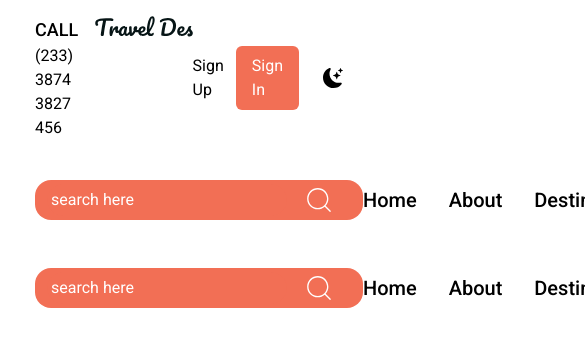
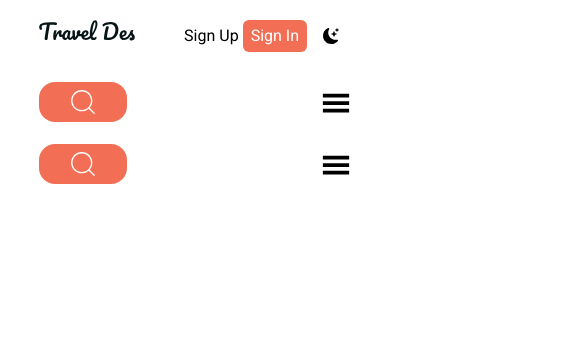
Before and after one commit to devMasrafi/travelDes, a Next.js app: page /navBar in a window 390 px wide. Shown: the top 346 px of the page, 585 px wide, since content can reach past the window. Built offline with nearby package versions, Linux system fonts and the light colour scheme.

Commit message:
update on responsive header-nav-hero

```diff
--- a/src/app/(upperNav)/header/page.jsx
+++ b/src/app/(upperNav)/header/page.jsx
@@ -1,4 +1,4 @@
-'use client'
+"use client";
 
 import Image from "next/image";
 import logoImg from "/public/images/Travel Des.svg";
@@ -11,27 +11,31 @@ import { BsFillMoonStarsFill } from "react-icons/bs";
 const Header = () => {
   const { theme, toggleTheme } = useTheme();
   return (
-    <section className="container mx-auto mt-4 mb-4">
-      <div className="flex justify-between">
-        <div>
+    <section className="container mx-auto mt-4 mb-4 sm:p-1 lg:p-0">
+      <div className="flex items-center">
+        <div className="lg:w-[40%] sm:hidden lg:block ">
           <h3 className="text-lg uppercase font-medium ">call</h3>
           <p className="text-md ">(233) 3874 3827 456</p>
         </div>
         {/* web logo */}
+        <div className=" flex justify-between lg:w-[60%] sm:w-full sm:gap-1">
           <div>
             <Image
-            className="w-[15rem] "
+              className="lg:w-[15rem] sm:w-[6rem] "
               src={theme == "light" ? logoImg : logoImglight}
               alt="something"
             />
           </div>
-        <div className="flex gap-3 items-center capitalize ">
+          <div className="flex lg:gap-3 sm:gap-1 items-center capitalize ">
             <div>sign up</div>
-          <div className="px-4 py-2 bg-orrangeCol rounded-md text-white ">sign in</div>
-          <div className="text-xl px-3 flex items-center">
+            <div className="lg:px-4 lg:py-2 sm:px-2 sm:py-1 bg-orrangeCol rounded-md text-white ">
+              sign in
+            </div>
+            <div className="lg:text-xl px-3 flex items-center">
               <button onClick={toggleTheme}>
                 {theme === "light" ? <BsFillMoonStarsFill /> : <FaSun />}
               </button>
+            </div>
           </div>
         </div>
       </div>
--- a/src/app/(upperNav)/navBar/page.jsx
+++ b/src/app/(upperNav)/navBar/page.jsx
@@ -1,21 +1,36 @@
-'use client'
+"use client";
 
 import { SearchBar } from "@/components/SearchBar";
 import { useTheme } from "@/context/ThemeContext";
 import Link from "next/link";
-import { CiSearch } from "react-icons/ci";
+import { useState } from "react";
+import { GiHamburgerMenu } from "react-icons/gi";
 
 const NavBar = () => {
-  const {theme, toogleTheme} = useTheme()
+  const { theme, toogleTheme } = useTheme();
+  const [navToggle, setNavToggle] = useState(false);
+
+  const onToggleHandler = () => {
+    setNavToggle(true);
+  };
 
   return (
     <section className="container mx-auto mt-8">
-      <div className="flex justify-between items-center">
-        <div>
-          <SearchBar/>
+      <div className="sm:px-1 lg:px-0 flex justify-between items-center">
+        <div className="relative w-full flex justify-between items-center">
+          <div>
+            <div className="sm:absolute lg:relative top-[-0.4rem] lg:top-[0.2rem]  ">
+              <SearchBar />
+            </div>
+          </div>
+          <div className="sm:text-3xl lg:hidden">
+            <GiHamburgerMenu />
+          </div>
         </div>
-        <div>
-          <ul className="flex gap-8 items-center text-xl capitalize font-medium  ">
+
+        {/* navigation pages */}
+        <div className="sm:hidden lg:block ">
+          <ul className="lg:flex gap-x-4 items-center lg:text-lg xl:text-xl capitalize font-medium whitespace-nowrap">
             <li>
               <Link href="/">home</Link>
             </li>
--- a/src/app/page.jsx
+++ b/src/app/page.jsx
@@ -3,18 +3,9 @@ import Image from "next/image";
 
 const Home = () => {
   return (
-    <div className="font-fontRoboto">
-      <div>
-        <div>
-          <VideoBg />
-        </div>
-        <div>
-          <div>
-
-          </div>
-        </div>
-      </div>
-    </div>
+    <>
+      <VideoBg/>
+    </>
   );
 };
 
--- a/src/components/SearchBar.jsx
+++ b/src/components/SearchBar.jsx
@@ -1,25 +1,43 @@
 import { useTheme } from "@/context/ThemeContext";
+import { useState } from "react";
 import { CiSearch } from "react-icons/ci";
+import { RxCross2 } from "react-icons/rx";
 
 export const SearchBar = () => {
-    const {theme, toogleTheme} = useTheme()
+  const { theme } = useTheme();
+  const [isVisible, setIsVisible] = useState(false);
+
+  const isSearchHandler = () => {
+    setIsVisible((prev) => !prev);
+    // console.log("Search bar visibility toggled:", !isVisible);
+  };
 
   return (
     <div
       className={`flex items-center px-3 py-1 rounded-2xl ${
-        theme == "light" ? "bg-orrangeCol" : "bg-grayCol"
-      }  `}
+        theme === "light" ? "bg-orrangeCol" : "bg-grayCol"
+      }`}
     >
+      {/* Search Input */}
       <input
-        // style change based on theme
-        className={`w-[15rem] rounded-2xl p-1  outline-none text-white placeholder:text-white ${
-          theme == "light" ? "bg-orrangeCol" : "bg-grayCol"
+        className={`transition-all duration-300 ease-in-out ${
+          isVisible ? "sm:w-full lg:w-full p-1" : "sm:w-0 p-0"
+        } rounded-2xl outline-none text-white placeholder:text-white ${
+          theme === "light" ? "bg-orrangeCol" : "bg-grayCol"
         }`}
         type="text"
         placeholder="search here"
+        style={{ visibility: isVisible ? "visible" : "sm:hidden lg:visible" }}
       />
-      <label htmlFor="search">
-        <CiSearch className="text-2xl  w-[4rem] text-white h-[2rem] " />
+
+      {/* Search Icon */}
+      <label htmlFor="search" onClick={isSearchHandler}>
+        {
+          isVisible ?
+          <RxCross2  className="text-2xl w-[4rem] text-white h-[2rem] cursor-pointer"/>
+          :
+          <CiSearch className="text-2xl w-[4rem] text-white h-[2rem] cursor-pointer" />
+        }
       </label>
     </div>
   );
--- a/src/components/VideoBg.jsx
+++ b/src/components/VideoBg.jsx
@@ -17,57 +17,63 @@ export const VideoBg = () => {
         </div>
       </div>
       <div>
-        <div className="relative z-5000 top-[12rem] ">
+        <div className="relative z-5000 top-[12rem] sm:px-2 lg:px-0">
           <div className="container mx-auto ">
-            <div className="flex justify-between drop-shadow-[0_15px_15px_rgba(0,0,0,0.30)]">
-              <div className="w-[40%] text-white">
-                <h2 className=" font-bold text-5xl pb-3">
+            <div className="flex justify-between drop-shadow-[0_15px_15px_rgba(0,0,0,0.40)]">
+              <div className="lg:w-[50%] sm:w-[80%] text-white">
+                <h2 className=" font-bold lg:text-5xl lg:pb-3 sm:pb-2 sm:text-2xl">
                   The World&#39;s Best Travel Spots
                 </h2>
-                <p className="text-lg tracking-wide ">
+                <p className="lg:text-lg sm:text-sm tracking-wide ">
                   Lorem ipsum dolor sit amet consectetur. Platea urna hendrerit
                   dui eget velit sollicitudin orci. Non sit lorem dolor placerat
                   faucibus. Ut tellus fewow fadeInUp sugiat facilisi neque
                   sagittis cursus sagittis.
                 </p>
               </div>
-              <div>things</div>
             </div>
+            {/* customer review */}
             <div className="flex items-center ">
               <div className="mt-6 flex -space-x-3  ">
-                <div className="w-[44px] h-[44px] bg-blue-500 rounded-full flex items-center justify-center text-white text-xl font-bold transform transition-transform duration-300 hover:scale-150">
+                <div className="lg:w-[44px] lg:h-[44px] sm:w-[30px] sm:h-[30px] bg-blue-500 rounded-full flex items-center justify-center text-white text-xl font-bold transform transition-transform duration-300 hover:scale-150">
                   <Image
                     src={"/images/profile/PrImage1.jpg"}
                     fill
                     className="object-cover rounded-full"
+                    alt="customer images"
                   />
                 </div>
-                <div className="w-[44px] h-[44px] bg-blue-500 rounded-full flex items-center justify-center text-white text-xl font-bold transform transition-transform duration-300 hover:scale-150">
+                <div className="lg:w-[44px] lg:h-[44px] sm:w-[30px] sm:h-[30px] bg-blue-500 rounded-full flex items-center justify-center text-white text-xl font-bold transform transition-transform duration-300 hover:scale-150">
                   <Image
                     src={"/images/profile/PrImage2.jpg"}
                     fill
                     className="object-cover rounded-full"
+                    alt="customer images"
                   />
                 </div>
-                <div className="w-[44px] h-[44px] bg-blue-500 rounded-full flex items-center justify-center text-white text-xl font-bold transform transition-transform duration-300 hover:scale-150">
+                <div className="lg:w-[44px] lg:h-[44px] sm:w-[30px] sm:h-[30px] bg-blue-500 rounded-full flex items-center justify-center text-white text-xl font-bold transform transition-transform duration-300 hover:scale-150">
                   <Image
                     src={"/images/profile/PrImage3.jpg"}
                     fill
                     className="object-cover rounded-full"
+                    alt="customer images"
                   />
                 </div>
-                <div className="w-[44px] h-[44px] bg-blue-500 rounded-full flex items-center justify-center text-white text-xl font-bold transform transition-transform duration-300 hover:scale-150">
+                <div className="lg:w-[44px] lg:h-[44px] sm:w-[30px] sm:h-[30px] bg-blue-500 rounded-full flex items-center justify-center text-white text-xl font-bold transform transition-transform duration-300 hover:scale-150">
                   <Image
                     src={"/images/profile/PrImage4.jpg"}
                     fill
                     className="object-cover rounded-full"
+                    alt="customer images"
                   />
                 </div>
-                <div className="w-[44px] h-[44px] bg-red-400 rounded-full flex items-center justify-center text-white text-xl font-bold transform transition-transform duration-300 hover:scale-150">
+                <div className="lg:w-[44px] lg:h-[44px] sm:w-[30px] sm:h-[30px] bg-red-400 rounded-full flex items-center justify-center text-white lg:text-xl font-bold transform transition-transform duration-300 hover:scale-150">
                   <h2>5k+</h2>
                 </div>
               </div>
-              <h3 className="font-semibold text-white text-xl ml-5 pt-5 capitalize" >happy customer</h3>
+              <h3 className="font-semibold text-white lg:text-xl sm:text-base lg:ml-5 sm:ml-3 pt-5 sm:pt-6 capitalize">
+                happy customer
+              </h3>
               <p className="text-2xl ml-2 pt-5 ">👋</p>
             </div>
           </div>
```
Lines whose indentation alone changed are shown as unchanged.
